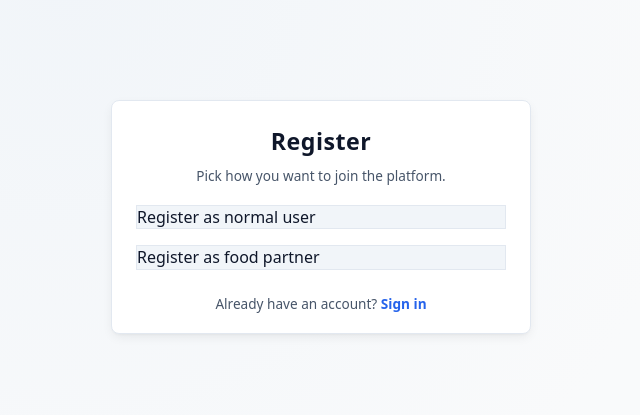
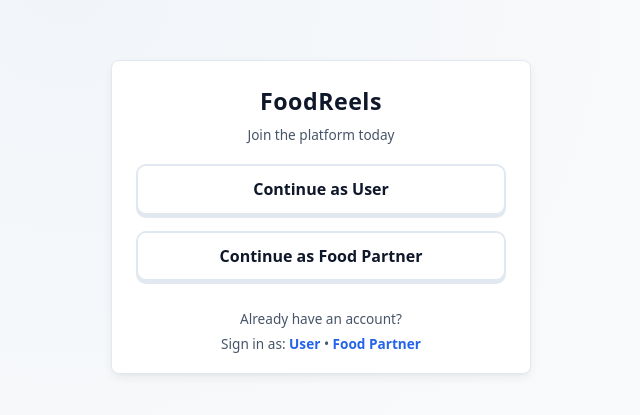
Before and after one commit to zxzxmeett/FoodReels, a React app in the folder frontend/: page / in a window 1280 px wide. Shown: the part 183-598 px from the top of the page, without its empty margins (319-959 px from the left). Built offline with nearby package versions, Linux system fonts and the light colour scheme; no server answers; the HTML template or start-up script is replaced by a standard one.

Commit message:
Login UX and BottomNav Logout button added

```diff
--- a/frontend/src/components/BottomNav.jsx
+++ b/frontend/src/components/BottomNav.jsx
@@ -1,15 +1,29 @@
 import React from 'react'
-import { NavLink } from 'react-router-dom'
+import { NavLink, useNavigate } from 'react-router-dom'
+import API from '../utils/api'
 import '../styles/bottom-nav.css'
 
+
 const BottomNav = () => {
+
+  const navigate = useNavigate();
+
+  const handleLogout = async () => {
+    try {
+      await API.get("/api/auth/user/logout");
+      navigate("/user/login");
+    } catch (err) {
+      console.error("Logout failed", err);
+    }
+  };
+
   return (
     <nav className="bottom-nav" role="navigation" aria-label="Bottom">
       <div className="bottom-nav__inner">
+
         <NavLink to="/home" end className={({ isActive }) => `bottom-nav__item ${isActive ? 'is-active' : ''}`}>
-          <span className="bottom-nav__icon" aria-hidden="true">
-            {/* home icon */}
-            <svg width="22" height="22" viewBox="0 0 24 24" fill="none" stroke="currentColor" strokeWidth="2" strokeLinecap="round" strokeLinejoin="round">
+          <span className="bottom-nav__icon">
+            <svg width="22" height="22" viewBox="0 0 24 24" fill="none" stroke="currentColor" strokeWidth="2">
               <path d="M3 10.5 12 3l9 7.5"/>
               <path d="M5 10v10a1 1 0 0 0 1 1h12a1 1 0 0 0 1-1V10"/>
             </svg>
@@ -18,14 +32,26 @@ const BottomNav = () => {
         </NavLink>
 
         <NavLink to="/saved" className={({ isActive }) => `bottom-nav__item ${isActive ? 'is-active' : ''}`}>
-          <span className="bottom-nav__icon" aria-hidden="true">
-            {/* bookmark icon */}
-            <svg width="20" height="20" viewBox="0 0 24 24" fill="none" stroke="currentColor" strokeWidth="2" strokeLinecap="round" strokeLinejoin="round">
+          <span className="bottom-nav__icon">
+            <svg width="20" height="20" viewBox="0 0 24 24" fill="none" stroke="currentColor" strokeWidth="2">
               <path d="M6 3h12a1 1 0 0 1 1 1v17l-7-4-7 4V4a1 1 0 0 1 1-1z"/>
             </svg>
           </span>
           <span className="bottom-nav__label">Saved</span>
         </NavLink>
+
+        {/* LOGOUT BUTTON */}
+        <button onClick={handleLogout} className="bottom-nav__item logout-btn">
+          <span className="bottom-nav__icon">
+            <svg width="20" height="20" viewBox="0 0 24 24" fill="none" stroke="currentColor" strokeWidth="2">
+              <path d="M9 21H5a2 2 0 0 1-2-2V5a2 2 0 0 1 2-2h4"/>
+              <path d="M16 17l5-5-5-5"/>
+              <path d="M21 12H9"/>
+            </svg>
+          </span>
+          <span className="bottom-nav__label">Logout</span>
+        </button>
+
       </div>
     </nav>
   )
--- a/frontend/src/pages/auth/ChooseRegister.jsx
+++ b/frontend/src/pages/auth/ChooseRegister.jsx
@@ -7,19 +7,25 @@ const ChooseRegister = () => {
     <div className="auth-page-wrapper">
       <div className="auth-card" role="region" aria-labelledby="choose-register-title">
         <header>
-          <h1 id="choose-register-title" className="auth-title">Register</h1>
-          <p className="auth-subtitle">Pick how you want to join the platform.</p>
+          <h1 id="choose-register-title" className="auth-title">FoodReels</h1>
+          <p className="auth-subtitle">Join the platform today</p>
         </header>
-        <div style={{display:'flex', flexDirection:'column', gap:'16px'}}>
-          <Link to="/user/register" className="auth-submit" style={{textDecoration:'none', background:'var(--color-surface-alt)', color:'var(--color-text)', border:'1px solid var(--color-border)'}}>
-            Register as normal user
+        <div style={{ display: 'flex', flexDirection: 'column', gap: '16px' }}>
+          <Link to="/user/register" className="auth-role-btn">
+            Continue as User
           </Link>
-          <Link to="/food-partner/register" className="auth-submit" style={{textDecoration:'none', background:'var(--color-surface-alt)', color:'var(--color-text)', border:'1px solid var(--color-border)'}}>
-            Register as food partner
+
+          <Link to="/food-partner/register" className="auth-role-btn">
+            Continue as Food Partner
           </Link>
         </div>
-        <div className="auth-alt-action" style={{marginTop:'4px'}}>
-          Already have an account? <Link to="/user/login">Sign in</Link>
+        <div className="auth-alt-action" style={{ marginTop: "8px" }}>
+            Already have an account?
+        </div>
+        <div className="auth-alt-action" style={{ marginTop: "-14px" }}>
+            Sign in as:{" "}
+            <Link to="/user/login">User</Link> •{" "}
+            <Link to="/food-partner/login">Food Partner</Link>
         </div>
       </div>
     </div>
--- a/frontend/src/styles/auth-shared.css
+++ b/frontend/src/styles/auth-shared.css
@@ -122,3 +122,35 @@ button.auth-submit:focus-visible { outline: 2px solid var(--color-accent-hover);
 
 /* Smooth transitions for theme change */
 body, .auth-card, .field-group input { transition: background 200ms ease, color 200ms ease, border-color 200ms ease; }
+
+.auth-role-btn {
+  display: block;
+  text-align: center;
+  padding: 12px 16px;
+  border-radius: 10px;
+  text-decoration: none;
+  font-weight: 600;
+
+  /* button feel */
+  background: var(--color-surface);
+  color: var(--color-text);
+  border: 2px solid var(--color-border);
+
+  /* depth */
+  box-shadow: 0 3px 0 var(--color-border);
+
+  transition: all 0.15s ease;
+}
+
+/* hover = highlight */
+.auth-role-btn:hover {
+  border-color: var(--color-primary);
+  color: var(--color-primary);
+  box-shadow: 0 4px 0 var(--color-primary);
+}
+
+/* click = pressed effect */
+.auth-role-btn:active {
+  transform: translateY(2px);
+  box-shadow: 0 1px 0 var(--color-border);
+}
--- a/frontend/src/styles/bottom-nav.css
+++ b/frontend/src/styles/bottom-nav.css
@@ -18,7 +18,7 @@
   margin: 0 auto;
   height: 100%;
   display: grid;
-  grid-template-columns: 1fr 1fr;
+  grid-template-columns: repeat(3, 1fr);
 }
 
 .bottom-nav__item {
@@ -41,3 +41,19 @@
 @supports(padding: max(0px)) {
   .bottom-nav { padding-bottom: max(env(safe-area-inset-bottom), 0px); }
 }
+.logout-btn {
+  background: none;
+  border: none;
+  cursor: pointer;
+  color: #ffffff; /* soft red */
+}
+
+/* hover */
+.logout-btn:hover {
+  color: #ffffff;
+}
+
+/* active press */
+.logout-btn:active {
+  transform: scale(0.95);
+}
```
